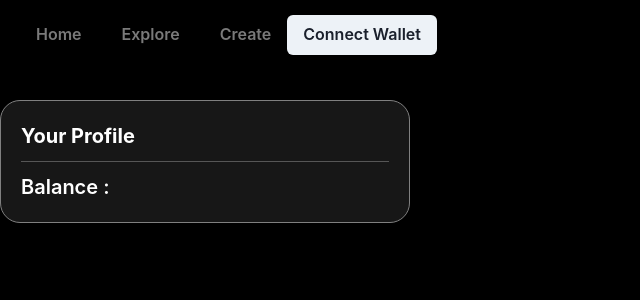
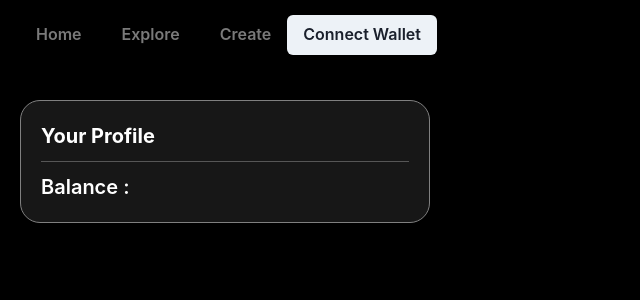
Before and after one commit to Arch0125/vibesea2, a Next.js app: page /ExplorePage in a window 1280 px wide. Shown: the top 300 px of the page, without its empty margins (0-640 px from the left). Built offline with nearby package versions, Linux system fonts and the light colour scheme.

Commit message:
Update Routes

```diff
--- a/pages/ExplorePage.tsx
+++ b/pages/ExplorePage.tsx
@@ -12,7 +12,7 @@ const ExplorePage =() =>{
         <Navbar/>
         <Flex flexDirection={"row"} bgColor={"black"} height={"100vh"} width={"100vw"} >
             <Box textAlign={"start"} width={"40%"} height={"100vh"} >
-                <Box mt={"30px"} width={"80%"} height={"fit-content"} padding={"20px"} bgColor={"#171717"} borderRadius={"20px"} borderColor={"gray"} borderWidth={"1.5px"} >
+                <Box ml={"20px"} mt={"30px"} width={"80%"} height={"fit-content"} padding={"20px"} bgColor={"#171717"} borderRadius={"20px"} borderColor={"gray"} borderWidth={"1.5px"} >
                     <Text color={"white"} fontSize={"xl"} fontWeight={"bold"} >Your Profile</Text>
                     <Text mb={"10px"} color={"white"} mt={"10px"} >{walletAddress}</Text>
                     <Divider/>
--- a/pages/Homepage.tsx
+++ b/pages/Homepage.tsx
@@ -1,7 +1,10 @@
 import { Box, Button, Flex, Img, Text } from '@chakra-ui/react';
+import Navbar from './api/components/Navbar';
 
 const Homepage =()=>{
     return(
+        <>
+        <Navbar/>
         <Flex justifyContent={"center"} alignItems={"center"} bgColor={"black"} height={"100vh"} width={"100vw"} flexDirection={"row"} >
             <Box width={"70%"} height={"100vh"} bgGradient='linear(to-br, #0A0081, #000000)' >
                 <Img src='https://svgshare.com/i/i3c.svg' width={"82%"} ml={"3vw"} />
@@ -12,6 +15,7 @@ const Homepage =()=>{
                 <Button fontFamily={"heading"} mt={"30px"} fontSize={"2xl"} colorScheme={"purple"} padding={"30px"} rounded={"2xl"} >Launch App</Button>
             </Box>
         </Flex>
+        </>
     )
 }
 
--- a/pages/api/components/Navbar.tsx
+++ b/pages/api/components/Navbar.tsx
@@ -15,7 +15,7 @@ const Navbar=() =>{
     return(
         <Flex px={"20px"} py={"15px"} flexDirection={"row"} width={"100vw"} bgColor={"black"} >
             <ButtonGroup>
-                <Button variant={"ghost"} colorScheme={"whiteAlpha"}>Home</Button>
+                <a href='../../Homepage' ><Button variant={"ghost"} colorScheme={"whiteAlpha"}>Home</Button></a>
                 <a href='../../ExplorePage' ><Button variant={"ghost"} colorScheme={"whiteAlpha"}>Explore</Button></a>
                 <Button variant={"ghost"} colorScheme={"whiteAlpha"}>Create</Button>
             </ButtonGroup>
--- a/pages/index.tsx
+++ b/pages/index.tsx
@@ -14,7 +14,7 @@ import {
 
 const Home: NextPage = () => {
   return (
-    <ExplorePage/>
+    <Homepage/>
   )
 }
 
```
